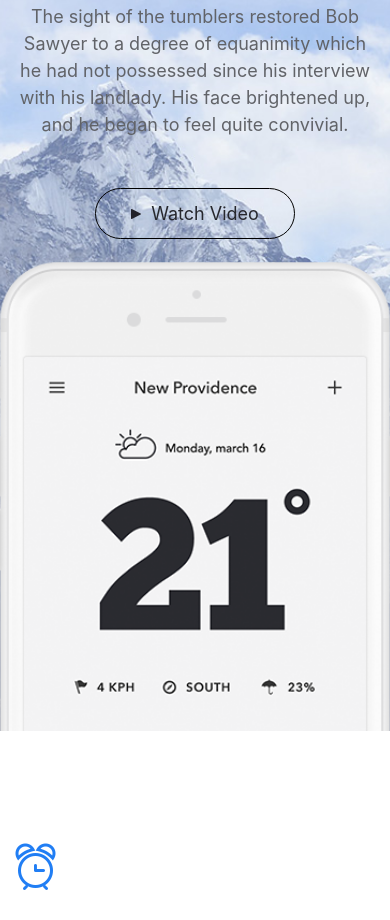
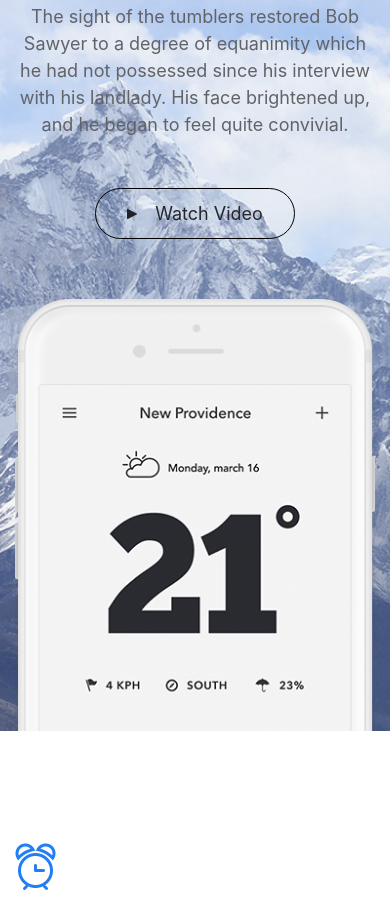
Before and after one commit to don-kamaz/bootstrap-responsiv, a plain HTML site: page index.html in a window 390 px wide. Shown: the part 344-1264 px from the top of the page. Drawn offline with Linux system fonts and the light colour scheme.

Commit message:
in process

```diff
--- a/css/main.css
+++ b/css/main.css
@@ -217,7 +217,7 @@ section:hover .design-img {
 
 .logo-play-img {
 	background-color: transparent;
-  margin-right: 10px;
+  margin-right: 18px;
 }
 
 .second-child {
@@ -310,6 +310,10 @@ section:hover .design-img {
 
 .box-emblem {
 	margin-top: 40px;
+}
+
+.link_pic:first-child {
+	margin-right: 35px;
 }
 
 .online-map {
@@ -542,7 +546,6 @@ section:hover .design-img {
 	.mobile-phone {
 		width: 100%;
 		padding: 10px 15px;
-		transform: scale(1.1);
 	}
 
 	.footer-padding-bottom:last-child {
```
